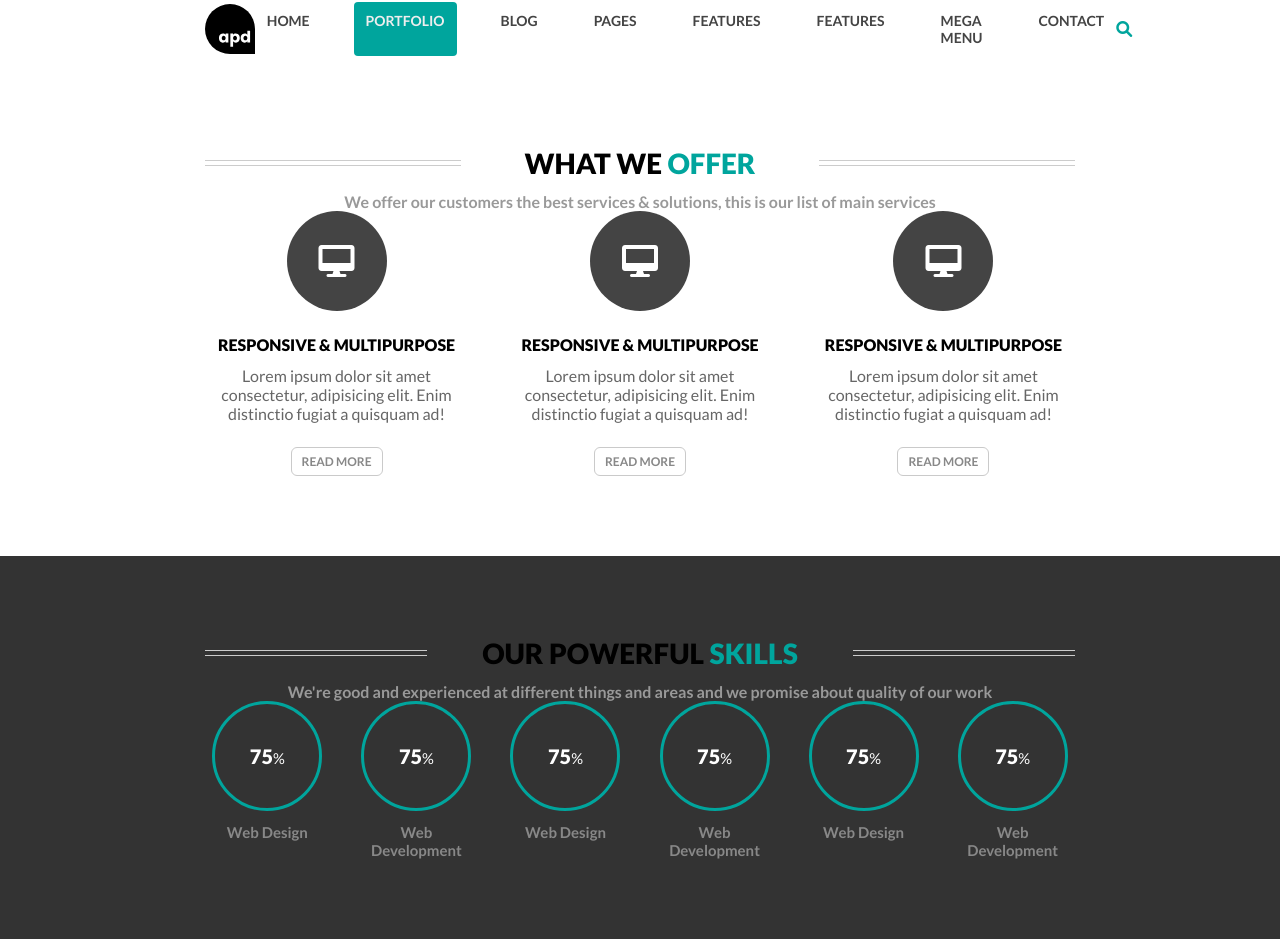
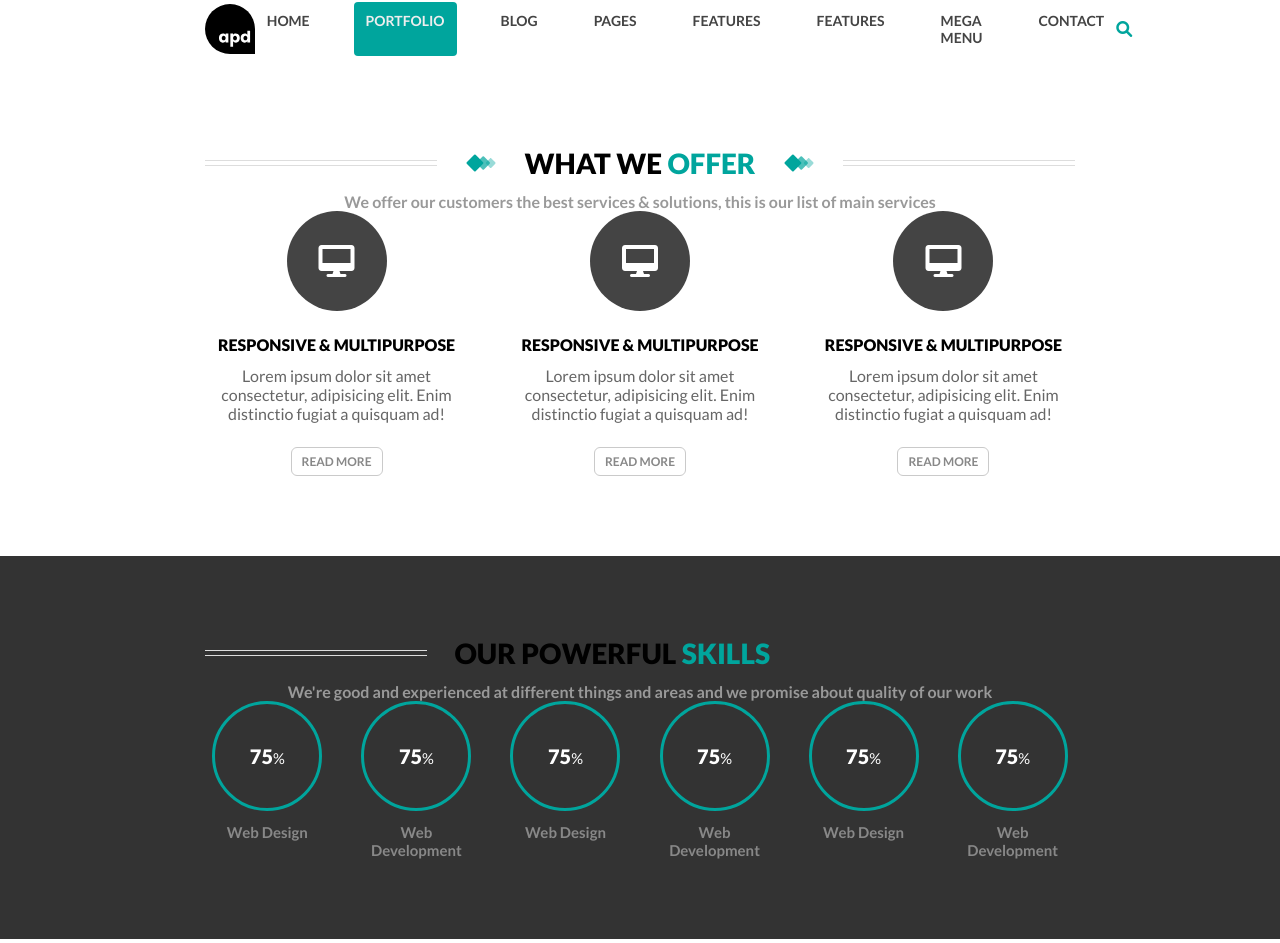
Before and after one commit to sooyongjie/growthops-assessment, a React (Create React App) app: page / in a window 1280 px wide. Shown: the part 809-1752 px from the top of the page. Built offline with nearby package versions, Linux system fonts and the light colour scheme.

Commit message:
Updated heading with icon

```diff
--- a/src/components/Services.js
+++ b/src/components/Services.js
@@ -1,4 +1,5 @@
 import React from 'react'
+import squares from '../img/tri-square.svg'
 
 function Services() {
     return (
@@ -9,7 +10,9 @@ function Services() {
                         <div className=""></div>
                         <div className=""></div>
                     </div>
+                    <img src={squares} alt="" />
                     <h2>WHAT WE <span>OFFER</span></h2>
+                    <img src={squares} alt="" />
                     <div className="lines">
                         <div className=""></div>
                         <div className=""></div>
--- a/src/css/style.css
+++ b/src/css/style.css
@@ -441,7 +441,7 @@ input {
 
 .heading .title {
   display: grid;
-  grid-template-columns: 0.4fr auto 0.4fr;
+  grid-template-columns: 0.4fr auto auto auto 0.4fr;
   justify-content: space-between;
   align-items: center;
 }
@@ -455,6 +455,10 @@ input {
   color: #00a59d;
 }
 
+.heading .title img {
+  width: 30px;
+}
+
 .heading .title .lines {
   display: flex;
   row-gap: 4px;
@@ -464,7 +468,7 @@ input {
 .heading .title .lines div {
   width: 100%;
   height: 1px;
-  background: #ccc;
+  background: #ddd;
 }
 
 .heading .subtitle {
--- a/src/css/style.scss
+++ b/src/css/style.scss
@@ -39,7 +39,7 @@ input {
   row-gap: 12px;
   .title {
     display: grid;
-    grid-template-columns: 0.4fr auto 0.4fr;
+    grid-template-columns: 0.4fr auto auto auto 0.4fr;
     justify-content: space-between;
     align-items: center;
     h2 {
@@ -49,6 +49,9 @@ input {
         color: $turquoise;
       }
     }
+    img {
+      width: 30px;
+    }
     .lines {
       display: flex;
       row-gap: 4px;
@@ -56,7 +59,7 @@ input {
       div {
         width: 100%;
         height: 1px;
-        background: #ccc;
+        background: #ddd;
       }
     }
   }
@@ -66,7 +69,6 @@ input {
     align-self: center;
   }
 }
-
 
 button.nav-btn {
   height: 24px;
```
Also changed, not shown: src/img/tri-square.svg (added), 1 other file (tests, documents, lock files or other folders).
